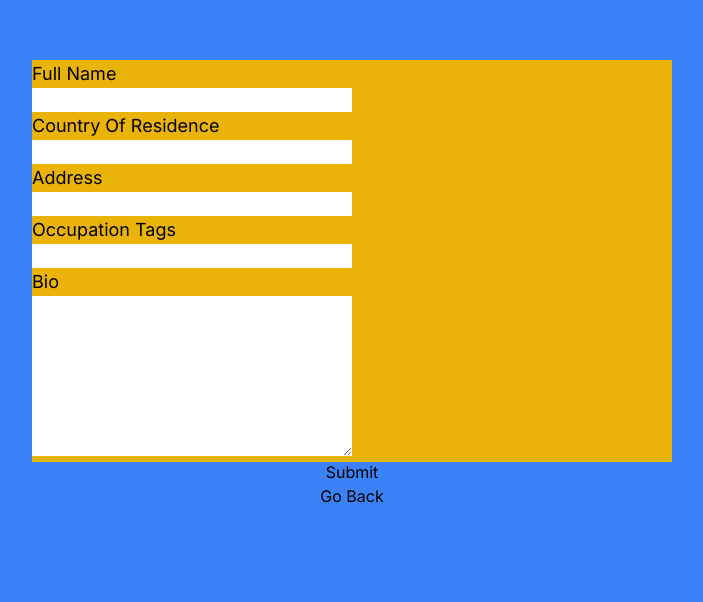
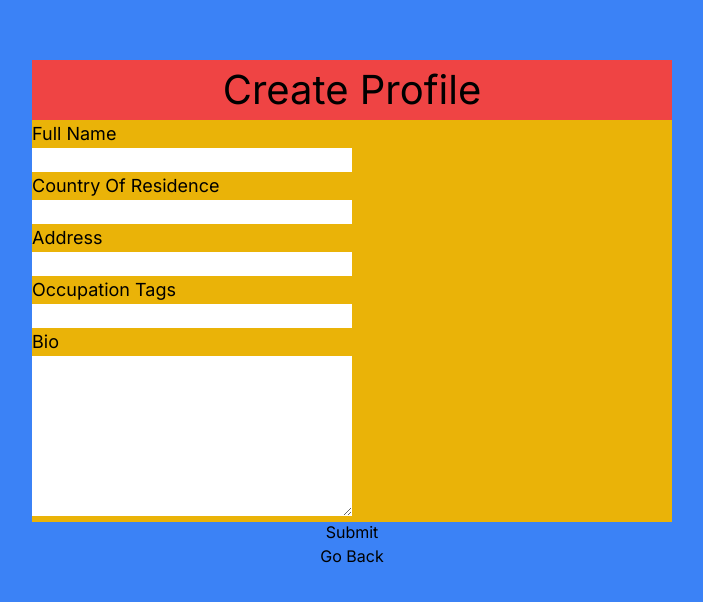
Before and after one commit to TheSomethingSomethingCompany/secret-forest, a Next.js app in the folder app/: page / in a window 1280 px wide. Shown: the part 140-742 px from the top of the page, without its empty margins (288-991 px from the left). Built offline with nearby package versions, Linux system fonts and the light colour scheme.

Commit message:
Tags container only takes up half the form, support and for line breaks for tags causing overflow

```diff
--- a/app/app/components/createProfileForm/createProfileForm.jsx
+++ b/app/app/components/createProfileForm/createProfileForm.jsx
@@ -6,7 +6,7 @@ function CreateProfileForm() {
 
             <form action="" method="post" className = "w-1/2 h-1/2 flex flex-col bg-red-500">
 
-
+            <div className = "w-full flex justify-center"><h1 className = "text-[5vh]">Create Profile</h1></div>
             <div id = "labels-and-inputs-container" className = "flex h-full w-full flex-col "> {/* Ensures the labels div and the inputs div are side-by-side */}
                 <FlexLabelAndTextInput labelVal = "Full Name" inputName = "fullName"/>
                 <FlexLabelAndTextInput labelVal = "Country Of Residence" inputName="country"/>
--- a/app/app/components/occupationTags/OccupationTags.jsx
+++ b/app/app/components/occupationTags/OccupationTags.jsx
@@ -34,18 +34,18 @@ function OccupationTags() {
     };
 
     return (
-        <div className="flex"> { /* Esnure the input field and the tags container are side-by-side */ }
+        <> { /* Esnure the input field and the tags container are stacked */ }
             <input type="text" className="text-black w-1/2" onKeyDown={addTag} value={inputValue} onInput={onInputChange}></input>
-            <div className="bg-green-500 flex ml-5 flex-wrap" id="tagsContainer">
+            <div id = "tags-container" className="flex flex-wrap w-1/2 bg-green-500" id="tagsContainer">
                 {
                     currentTags.map((tag) =>
                         <div key={tag} className="m-1 p-2 bg-blue-500 rounded-full flex justify-center items-center flex-nowrap">
-                            <p className = "whitespace-pre">{tag}</p>
+                            <p className = "whitespace-pre-wrap break-words">{tag}</p> {/* whitespace-pre-wrap allows breaks in a <p> element on a space when its about to overflow. break-words allows words themselves to break before they overflow. Breaking of whitespace is prioritized by the browser when combining both of these classes */ }
                             <button tag-association={tag} onMouseDown = {removeTag} className = "ml-1 text-red-500">x</button>
                         </div>)
                 }
             </div>
-        </div>
+        </>
     );
 }
 
```
